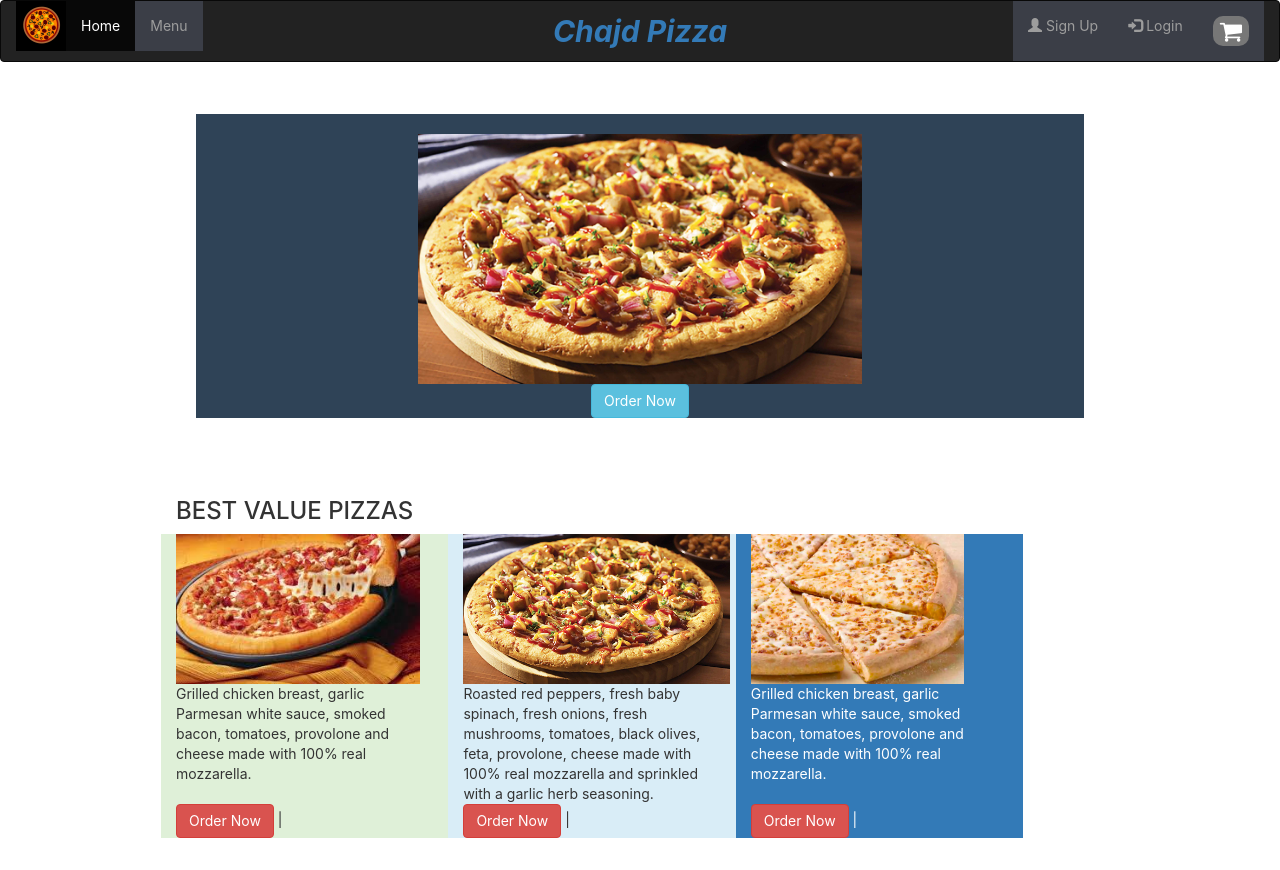
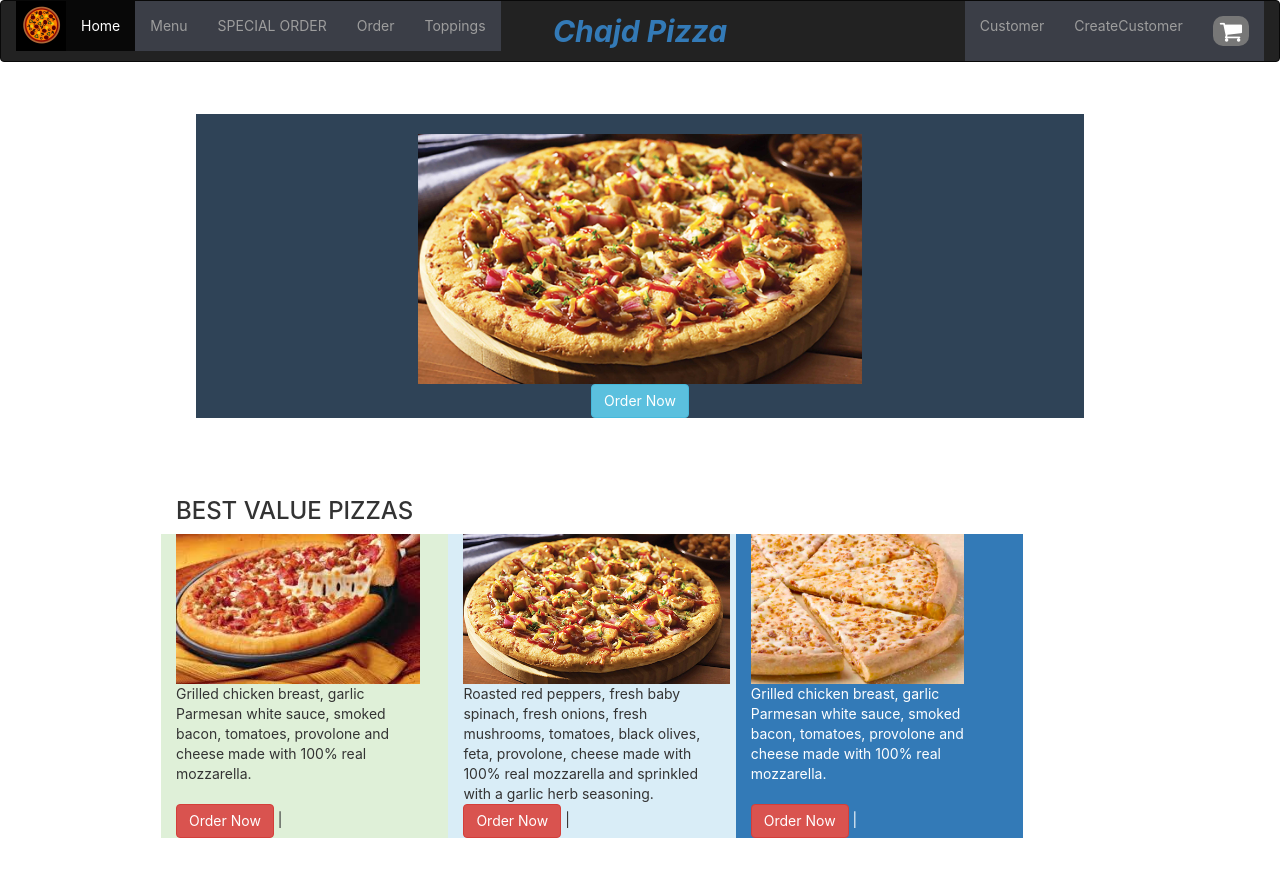
Before and after one commit to AaronAdlerRevature/ChajdPizzaAngular, an Angular app: page / in a window 1280 px wide. Built offline with nearby package versions, Linux system fonts and the light colour scheme.

Commit message:
NavBarupdate

```diff
--- a/src/app/app-routing.module.ts
+++ b/src/app/app-routing.module.ts
@@ -11,7 +11,7 @@ import { TestorderComponent } from './testorder/testorder.component';
 const routes: Routes = [
   { path: '', component: HomeComponent },
   { path: 'menu', component: MenuComponent },
-  { path: 'topping', component: ToppingsComponent },
+  { path: 'toppings', component: ToppingsComponent },
   { path: 'testcustomer', component: TestcustomerComponent},
   { path: 'testcustomerpost', component: TestCustomerPostComponent},
   { path: 'specialorder', component: SpecialorderComponent} ,
--- a/src/app/navbar/navbar.component.html
+++ b/src/app/navbar/navbar.component.html
@@ -10,12 +10,16 @@
     <div class="container-fluid">
         <div class="navbar-header">
 
-         <img src="./assets/image/pizza.gif" routerLink="/home" style="height: 50px; width: 50px;">
+         <img src="./assets/image/pizza.gif" routerLink="" style="height: 50px; width: 50px;">
             <!-- <a class="navbar-brand" routerLink="/home">ChajdPizza</a> -->
         </div>
         <ul class="nav navbar-nav">
             <li class="active"><a href="#">Home</a></li>
             <li><a routerLink="/menu"> Menu</a></li>
+            <li><a routerLink="/specialorder">SPECIAL ORDER</a></li>
+            <li><a routerLink="/testorder">Order</a></li>
+            <li><a routerLink="/toppings">Toppings</a></li>
+
 
         </ul>
         <ul class="topnav-centered">
@@ -24,8 +28,10 @@
         </ul>
         <ul class="nav navbar-nav navbar-right">
             <ul class="nav navbar-nav navbar-right">
-                <li><a routerLink="/login"><span class="glyphicon glyphicon-user"></span> Sign Up</a></li>
-                <li><a routerLink="/login"><span class="glyphicon glyphicon-log-in"></span> Login</a></li>
+                <!-- <li><a routerLink="/login"><span class="glyphicon glyphicon-user"></span> Sign Up</a></li>
+                <li><a routerLink="/login"><span class="glyphicon glyphicon-log-in"></span> Login</a></li> -->
+                <li><a routerLink="/testcustomer">Customer</a></li>
+                <li><a routerLink="testcustomerpost">CreateCustomer</a></li>
                 <li><a routerLink="/testorder"><i class="fa badge" style="font-size:24px" value=5>&#xf07a;</i></a></li>
             </ul>
 
```
